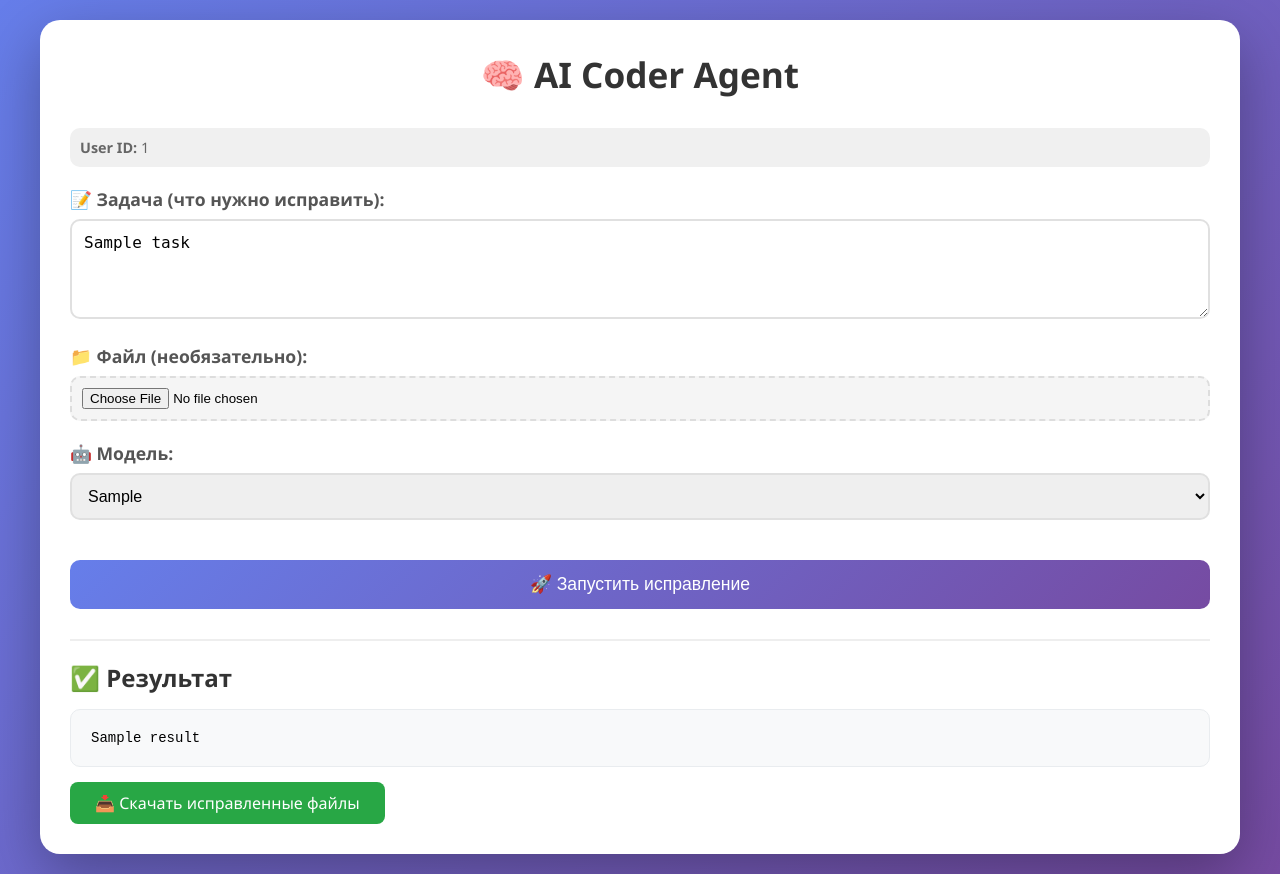
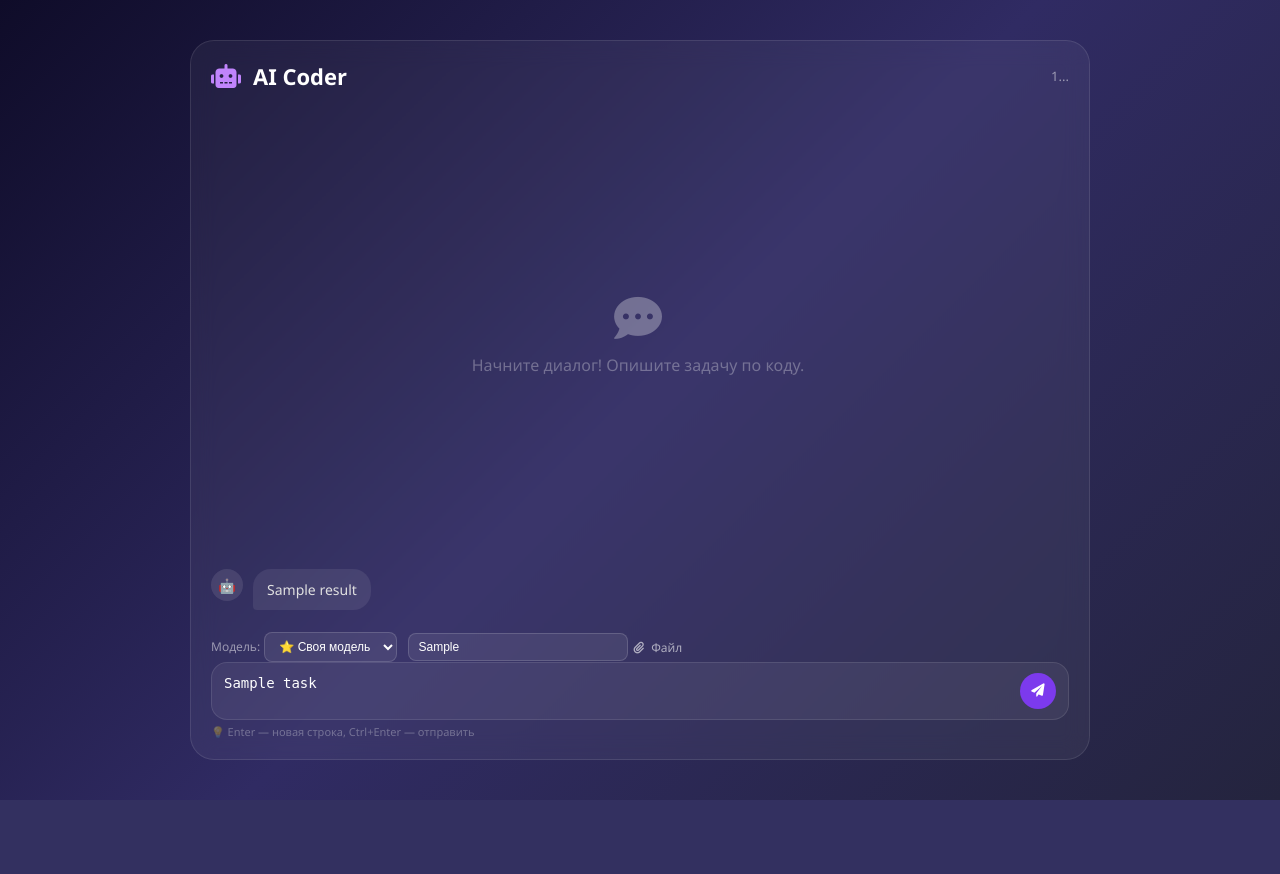
Before and after one commit to mrvan1000000-boop/kvgai-ai-coder, a Flask app: template templates/ai_coder.html in a window 1280 px wide. After the commit the page ends 800 px from the top, so only its background shows below. Run offline with Flask 3, Linux system fonts and the light colour scheme; the template is opened without the code that fills it: most values are stand-ins (such as "Sample title", 1, 10 or a date in 2020).

Commit message:
Update AI Coder interface and styles

```diff
--- a/templates/ai_coder.html
+++ b/templates/ai_coder.html
@@ -3,107 +3,183 @@
 <head>
     <meta charset="UTF-8">
     <meta name="viewport" content="width=device-width, initial-scale=1.0">
-    <title>AI Coder – исправление кода</title>
+    <title>AI Coder - Чат с нейросетью</title>
+    <link rel="stylesheet" href="https://cdnjs.cloudflare.com/ajax/libs/font-awesome/6.0.0-beta3/css/all.min.css">
     <style>
         * { margin:0; padding:0; box-sizing:border-box; }
         body {
-            font-family: 'Segoe UI', system-ui, sans-serif;
-            background: linear-gradient(135deg, #667eea 0%, #764ba2 100%);
+            font-family: 'Segoe UI', system-ui, -apple-system, sans-serif;
+            background: linear-gradient(135deg, #0f0c29, #302b63, #24243e);
             min-height: 100vh;
+            display: flex;
+            align-items: center;
+            justify-content: center;
             padding: 20px;
         }
-        .container {
-            max-width: 1200px; margin:0 auto;
-            background: white; border-radius: 20px; padding: 30px;
-            box-shadow: 0 20px 60px rgba(0,0,0,0.3);
+        .chat-container {
+            width: 100%; max-width: 900px; height: 90vh;
+            display: flex; flex-direction: column;
+            background: rgba(255,255,255,0.05);
+            backdrop-filter: blur(12px);
+            border-radius: 24px;
+            border: 1px solid rgba(255,255,255,0.1);
+            padding: 20px;
         }
-        h1 { color:#333; margin-bottom:30px; font-size:2.2em; text-align:center; }
-        .form-group { margin-bottom:20px; }
-        label { display:block; margin-bottom:8px; color:#555; font-weight:600; font-size:1.1em; }
-        textarea, input[type="text"], select {
-            width:100%; padding:12px; border:2px solid #e0e0e0; border-radius:10px;
-            font-size:16px; transition:border-color 0.3s;
+        .chat-header {
+            display: flex; align-items: center; gap: 12px; margin-bottom: 20px;
         }
-        textarea:focus, input:focus, select:focus { outline:none; border-color:#667eea; }
-        textarea { min-height:100px; resize:vertical; }
-        input[type="file"] {
-            padding:10px; background:#f5f5f5; border:2px dashed #ddd;
-            border-radius:10px; width:100%; cursor:pointer;
+        .chat-header i { font-size:24px; color:#c084fc; }
+        .chat-header h1 { font-size:22px; color:#fff; font-weight:600; }
+        .chat-header span { margin-left:auto; font-size:13px; color:rgba(255,255,255,0.5); }
+        .messages-area {
+            flex:1; overflow-y:auto; padding-right: 4px; margin-bottom: 16px;
+            display: flex; flex-direction: column; gap: 10px;
         }
-        button {
-            background: linear-gradient(135deg,#667eea 0%,#764ba2 100%);
-            color:white; border:none; padding:14px 40px; font-size:1.1em;
-            border-radius:10px; cursor:pointer; transition:transform 0.3s, box-shadow 0.3s;
-            display:block; margin:20px auto 0; width:100%;
+        .messages-area::-webkit-scrollbar { width:4px; }
+        .messages-area::-webkit-scrollbar-track { background:transparent; }
+        .messages-area::-webkit-scrollbar-thumb { background:rgba(255,255,255,0.2); border-radius:4px; }
+        .message {
+            display: flex; gap: 10px; max-width: 85%;
         }
-        button:hover { transform:translateY(-2px); box-shadow:0 10px 25px rgba(102,126,234,0.4); }
-        .user-id { background:#f0f0f0; padding:10px; border-radius:10px; margin-bottom:20px; font-size:0.9em; color:#666; word-break:break-all; }
-        .result-container { margin-top:30px; border-top:2px solid #eee; padding-top:20px; }
-        .result-container h2 { color:#333; margin-bottom:15px; }
-        .result-text {
-            background:#f8f9fa; border:1px solid #e9ecef; border-radius:10px; padding:20px;
-            white-space:pre-wrap; font-family:'Courier New', monospace; font-size:14px; max-height:600px; overflow-y:auto;
+        .message.user { align-self: flex-end; flex-direction: row-reverse; }
+        .message.assistant { align-self: flex-start; }
+        .message .avatar {
+            width: 32px; height: 32px; border-radius: 50%; flex-shrink: 0;
+            display: flex; align-items: center; justify-content: center; font-size: 14px;
+            background: rgba(255,255,255,0.1); color: #fff;
         }
-        .download-link {
-            display:inline-block; margin-top:15px; padding:10px 25px;
-            background:#28a745; color:white; text-decoration:none; border-radius:8px;
+        .message.user .avatar { background: #7c3aed; }
+        .message .bubble {
+            padding: 10px 14px; border-radius: 18px; font-size: 14px; line-height: 1.5;
+            word-wrap: break-word; white-space: pre-wrap;
         }
-        .download-link:hover { background:#218838; }
-        .model-selector { display:flex; gap:20px; align-items:flex-start; }
-        .model-selector > div { flex:1; }
-        .spinner { display:none; margin:20px auto; width:50px; height:50px; border:4px solid #f3f3f3; border-top:4px solid #667eea; border-radius:50%; animation:spin 1s linear infinite; }
-        @keyframes spin { to { transform:rotate(360deg); } }
+        .message.user .bubble {
+            background: #7c3aed; color: #fff;
+            border-bottom-right-radius: 4px;
+        }
+        .message.assistant .bubble {
+            background: rgba(255,255,255,0.08); color: #e0e0e0;
+            border-bottom-left-radius: 4px;
+        }
+        .input-area {
+            display: flex; gap: 10px; align-items: center;
+            background: rgba(255,255,255,0.06);
+            border-radius: 16px; padding: 8px 12px;
+            border: 1px solid rgba(255,255,255,0.1);
+        }
+        .input-area textarea {
+            flex:1; background: transparent; border: none; color: #fff; font-size: 14px;
+            resize: none; min-height: 24px; max-height: 80px; padding: 4px 0;
+        }
+        .input-area textarea::placeholder { color: rgba(255,255,255,0.35); }
+        .input-area textarea:focus { outline: none; }
+        .input-area button {
+            background: #7c3aed; border: none; color: #fff; width: 36px; height: 36px;
+            border-radius: 50%; cursor: pointer; transition: 0.2s;
+            display: flex; align-items: center; justify-content: center;
+        }
+        .input-area button:hover { background: #6d28d9; transform: scale(1.05); }
+        .input-tools {
+            display: flex; gap: 6px; align-items: center; margin-top: 6px;
+        }
+        .input-tools select, .input-tools input[type="text"] {
+            background: rgba(255,255,255,0.08); border: 1px solid rgba(255,255,255,0.15);
+            color: #fff; padding: 6px 10px; border-radius: 8px; font-size: 12px;
+            cursor: pointer;
+        }
+        .input-tools select:focus, .input-tools input[type="text"]:focus { outline: none; border-color: #7c3aed; }
+        .input-tools label { color: rgba(255,255,255,0.6); font-size: 12px; cursor: pointer; }
+        .input-tools label i { margin-right: 4px; }
+        .hidden { display: none !important; }
+        .shortcut-hint { font-size: 11px; color: rgba(255,255,255,0.3); margin-top: 4px; }
     </style>
 </head>
 <body>
-<div class="container">
-    <h1>🧠 AI Coder Agent</h1>
-    <div class="user-id"><strong>User ID:</strong> {{ user_id }}</div>
-    <form method="post" enctype="multipart/form-data" id="coderForm">
-        <div class="form-group">
-            <label for="task">📝 Задача (что нужно исправить):</label>
-            <textarea name="task" id="task" placeholder="Опишите, что нужно исправить..." required>{{ task }}</textarea>
-        </div>
-        <div class="form-group">
-            <label for="file">📁 Файл (необязательно):</label>
-            <input type="file" name="file" id="file" accept=".py,.js,.html,.css,.txt,.zip,.rar">
-        </div>
-        <div class="model-selector">
-            <div class="form-group">
-                <label for="model">🤖 Модель:</label>
-                <select name="model" id="model">
-                    {% for m in available_models %}
-                    <option value="{{ m }}" {% if m == selected_model %}selected{% endif %}>{{ m }}</option>
-                    {% endfor %}
-                    <option value="custom">Своя модель</option>
-                </select>
+<div class="chat-container">
+    <div class="chat-header">
+        <i class="fas fa-robot"></i>
+        <h1>AI Coder</h1>
+        <span>{{ user_id[:8] }}...</span>
+    </div>
+
+    <div class="messages-area" id="messagesArea">
+        {% if messages %}
+            {% for msg in messages %}
+                <div class="message {{ msg.role }}">
+                    <div class="avatar">{{ '👤' if msg.role == 'user' else '🤖' }}</div>
+                    <div class="bubble">{{ msg.content }}</div>
+                </div>
+            {% endfor %}
+        {% else %}
+            <div style="text-align:center;margin:auto;color:rgba(255,255,255,0.3);">
+                <i class="fas fa-comment-dots" style="font-size:48px;margin-bottom:12px;"></i>
+                <p>Начните диалог! Опишите задачу по коду.</p>
             </div>
-            <div class="form-group" id="customModelGroup" style="display:none;">
-                <label for="custom_model">🔧 Своя модель:</label>
-                <input type="text" name="custom_model" id="custom_model" placeholder="openrouter:model_name или groq:model_name">
+        {% endif %}
+        {% if result %}
+            <div class="message assistant">
+                <div class="avatar">🤖</div>
+                <div class="bubble">{{ result }}</div>
             </div>
-        </div>
-        <input type="hidden" name="user_id" value="{{ user_id }}">
-        <button type="submit">🚀 Запустить исправление</button>
-    </form>
-    <div class="spinner" id="spinner"></div>
-    {% if result %}
-    <div class="result-container">
-        <h2>✅ Результат</h2>
-        <div class="result-text">{{ result }}</div>
-        {% if download %}
-        <a href="{{ download }}" class="download-link">📥 Скачать исправленные файлы</a>
         {% endif %}
     </div>
-    {% endif %}
+
+    <form method="post" enctype="multipart/form-data" id="chatForm">
+        <input type="hidden" name="user_id" value="{{ user_id }}">
+        <div class="input-tools">
+            <span>
+                <label for="modelSelect" style="color:rgba(255,255,255,0.5);font-size:12px;">Модель:</label>
+                <select name="model" id="modelSelect" onchange="toggleCustomModel()">
+                    {% for m in available_models %}
+                        <option value="{{ m }}" {% if m == selected_model %}selected{% endif %}>{{ m.split(':')[1] }}</option>
+                    {% endfor %}
+                    <option value="custom" {% if selected_model not in available_models %}selected{% endif %}>⭐ Своя модель</option>
+                </select>
+                <input type="text" name="custom_model" id="customModelInput"
+                       placeholder="Например: deepseek/deepseek-v4-flash"
+                       value="{{ custom_model if custom_model else '' }}"
+                       class="{% if selected_model not in available_models %}{% else %}hidden{% endif %}"
+                       style="margin-left:6px;width:220px;">
+            </span>
+            <label for="fileUpload">
+                <i class="fas fa-paperclip"></i> Файл
+                <input type="file" name="file" id="fileUpload" style="display:none;">
+            </label>
+        </div>
+
+        <div class="input-area">
+            <textarea name="task" id="taskInput" placeholder="Опишите задачу по коду... (Ctrl+Enter для отправки)" required>{{ task }}</textarea>
+            <button type="submit"><i class="fas fa-paper-plane"></i></button>
+        </div>
+        <div class="shortcut-hint">💡 Enter — новая строка, Ctrl+Enter — отправить</div>
+    </form>
 </div>
+
 <script>
-    document.getElementById('model').addEventListener('change', function() {
-        document.getElementById('customModelGroup').style.display = this.value === 'custom' ? 'block' : 'none';
+    function toggleCustomModel() {
+        const select = document.getElementById('modelSelect');
+        const customInput = document.getElementById('customModelInput');
+        if (select.value === 'custom') {
+            customInput.classList.remove('hidden');
+        } else {
+            customInput.classList.add('hidden');
+            customInput.value = '';
+        }
+    }
+
+    // Ctrl+Enter для отправки
+    document.getElementById('taskInput').addEventListener('keydown', function(e) {
+        if (e.ctrlKey && e.key === 'Enter') {
+            e.preventDefault();
+            document.getElementById('chatForm').submit();
+        }
     });
-    document.getElementById('coderForm').addEventListener('submit', function() {
-        document.getElementById('spinner').style.display = 'block';
-    });
+
+    // Автоскролл вниз при загрузке
+    const area = document.getElementById('messagesArea');
+    if (area) {
+        area.scrollTop = area.scrollHeight;
+    }
 </script>
 </body>
 </html>
```
